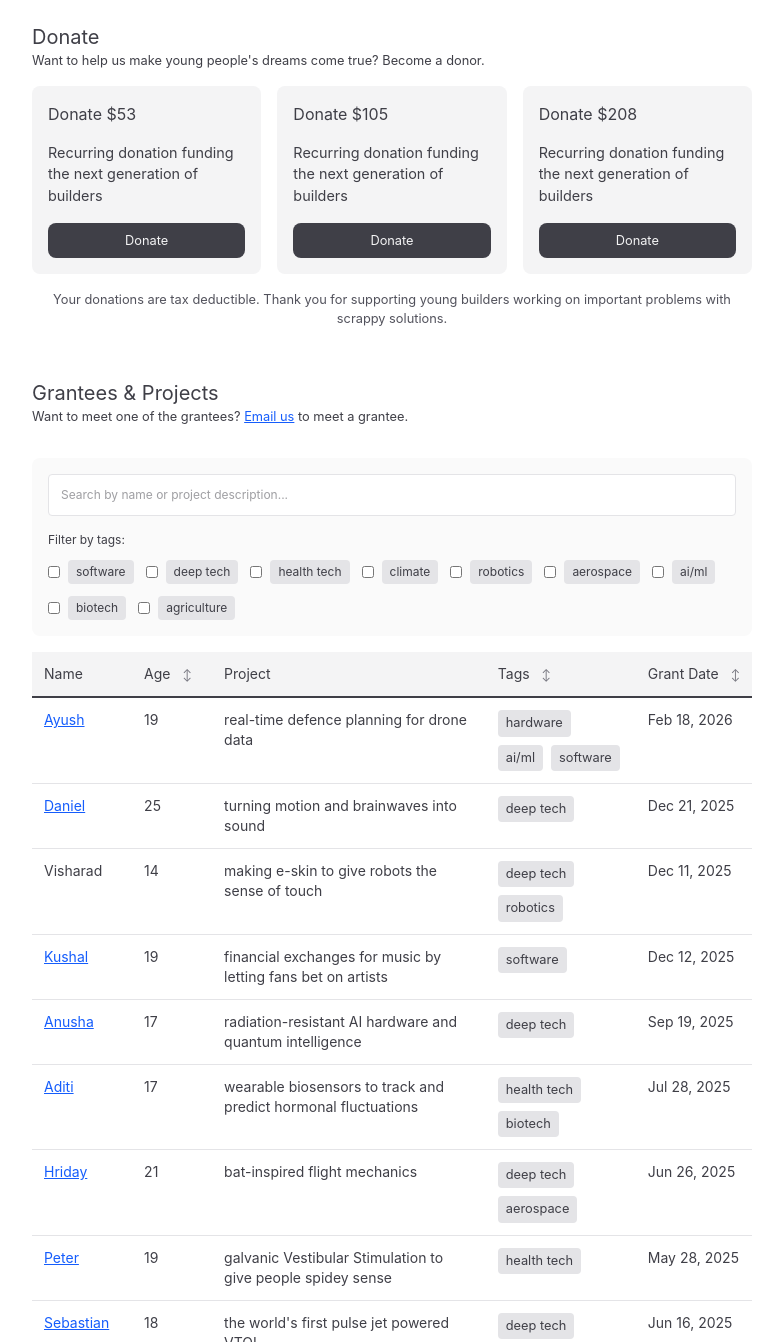
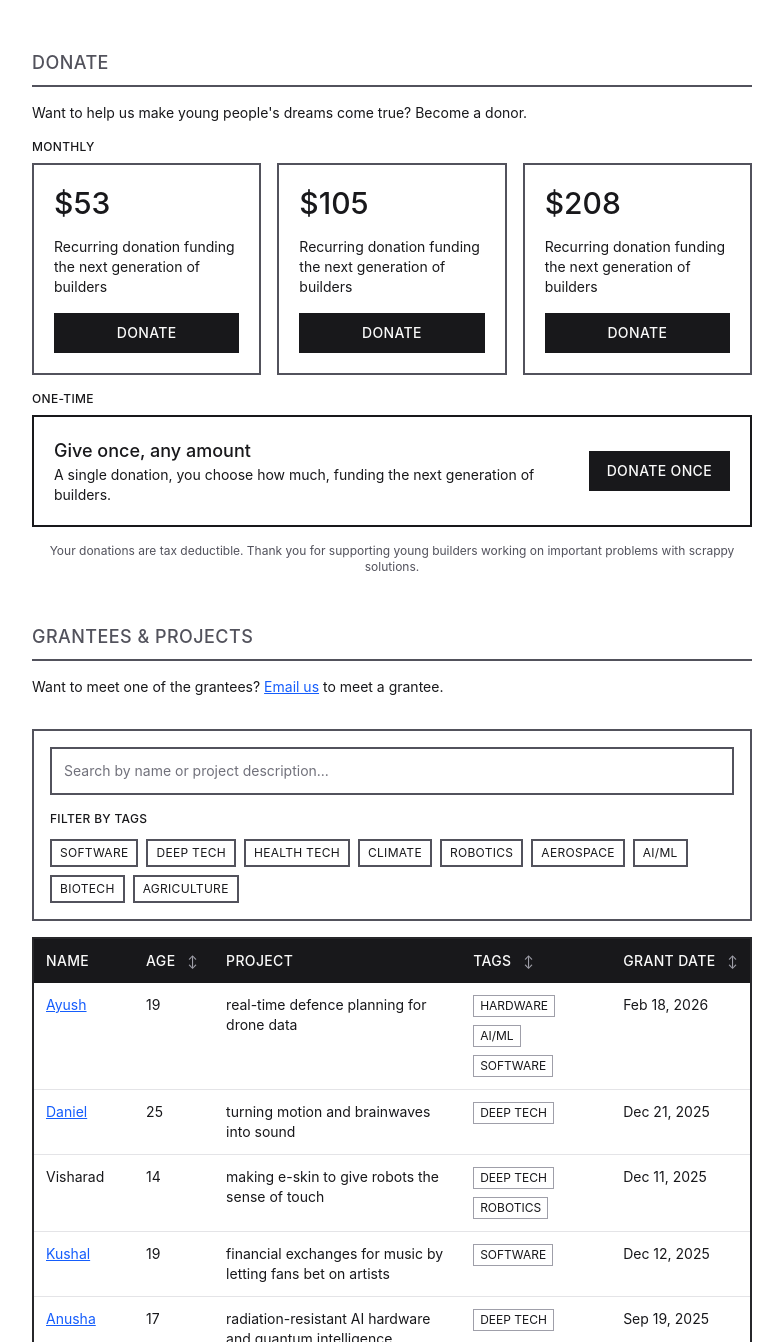
Before and after one commit to Bagel-Fund/bagel.fund, an Astro site: page / in a window 1280 px wide. Shown: the part 607-1949 px from the top of the page, without its empty margins (248-1031 px from the left). Built offline with nearby package versions, Linux system fonts and the light colour scheme; Astro itself is replaced by a stand-in of ours.

Commit message:
small visual updates + donate once

```diff
--- a/astro.config.mjs
+++ b/astro.config.mjs
@@ -13,7 +13,7 @@ export default defineConfig({
       provider: fontProviders.google(),
       name: "Geist Mono",
       cssVariable: "--font-geist-mono",
-      weights: [400],
+      weights: [400, 500],
       styles: ["normal"],
     },
   ],
--- a/src/components/donation-card.astro
+++ b/src/components/donation-card.astro
@@ -7,14 +7,10 @@ interface Props {
 const { amount, url } = Astro.props;
 ---
 
-<div class="flex flex-col gap-4 rounded-lg bg-zinc-100 p-4">
-  <h2 class="text-base">Donate ${amount}</h2>
-  <p class="text-[0.9rem]">Recurring donation funding the next generation of builders</p>
-  <a
-    href={url}
-    target="_blank"
-    class="rounded-lg bg-zinc-700 px-4 py-2 text-center text-zinc-100 transition-all duration-200 hover:bg-zinc-600"
-  >
-    Donate
-  </a>
+<div class="flex flex-col gap-4 border-2 border-zinc-600 bg-white p-5">
+  <h2 class="text-3xl font-medium">${amount}</h2>
+  <p class="text-sm">
+    Recurring donation funding the next generation of builders
+  </p>
+  <a href={url} target="_blank" class="btn mt-auto">Donate</a>
 </div>
--- a/src/components/grantees-table.astro
+++ b/src/components/grantees-table.astro
@@ -42,10 +42,10 @@ const COLUMNS: readonly Column[] = [
   { label: "Grant Date", sort: "fundedDate" },
 ];
 
-const TH_CLASS = "border-b-2 border-zinc-700 p-3 py-3 text-left font-normal";
+const TH_CLASS = "p-3 text-left font-medium tracking-wide uppercase";
 const SORTABLE_CLASS =
-  "sortable cursor-pointer select-none whitespace-nowrap hover:bg-zinc-200";
-const SORT_INDICATOR_CLASS = "sort-indicator ml-2 text-[0.7rem] text-zinc-500";
+  "sortable cursor-pointer select-none whitespace-nowrap hover:bg-zinc-700";
+const SORT_INDICATOR_CLASS = "sort-indicator ml-2 text-xs text-zinc-400";
 const CELL_CLASS = "border-b border-zinc-200 p-3 align-top";
 
 const formatDate = (dateString: string) =>
@@ -56,28 +56,29 @@ const formatDate = (dateString: string) =>
   });
 ---
 
-<div class="my-4 rounded-lg bg-zinc-50 p-4">
+<div class="my-4 border-2 border-zinc-600 p-4">
   <div class="mb-4">
     <input
       type="text"
       id="search-input"
       placeholder="Search by name or project description..."
-      class="w-full text-xs rounded border border-zinc-200 bg-white p-3 focus:border-zinc-700 focus:outline-none"
+      class="w-full border-2 border-zinc-600 bg-white p-3 text-sm placeholder:text-zinc-500 focus:bg-zinc-50 focus:outline-none"
     />
   </div>
 
   <div class="flex flex-col gap-3">
-    <span class="text-xs">Filter by tags:</span>
-    <div id="tag-filters" class="flex flex-wrap gap-3">
+    <span class="text-xs font-medium tracking-wide uppercase">Filter by tags</span
+    >
+    <div id="tag-filters" class="flex flex-wrap gap-2">
       {
         FILTER_TAGS.map((tag) => (
-          <label class="group flex cursor-pointer select-none items-center gap-2 text-xs">
+          <label class="cursor-pointer text-xs tracking-wide uppercase">
             <input
               type="checkbox"
-              class="tag-checkbox peer size-3 cursor-pointer"
+              class="tag-checkbox peer sr-only"
               value={tag}
             />
-            <span class="rounded bg-zinc-200 px-2 py-1 transition-all duration-200 group-hover:bg-zinc-300 peer-checked:bg-zinc-700 peer-checked:text-zinc-100">
+            <span class="inline-block border-2 border-zinc-600 px-2 py-1 transition-colors select-none peer-checked:bg-zinc-600 peer-checked:text-zinc-50 peer-focus-visible:outline-2 peer-focus-visible:outline-offset-2">
               {tag}
             </span>
           </label>
@@ -87,9 +88,12 @@ const formatDate = (dateString: string) =>
   </div>
 </div>
 
-<div id="grantees-container" class="my-4 overflow-x-auto">
+<div
+  id="grantees-container"
+  class="my-4 overflow-x-auto border-2 border-zinc-800"
+>
   <table id="grantees-table" class="w-full border-collapse text-sm">
-    <thead class="bg-zinc-100">
+    <thead class="bg-zinc-900 text-zinc-50">
       <tr>
         {
           COLUMNS.map((col) => (
@@ -121,11 +125,7 @@ const formatDate = (dateString: string) =>
           >
             <td class={CELL_CLASS}>
               {grantee.link ? (
-                <a
-                  href={grantee.link}
-                  target="_blank"
-                  class="text-blue-600 underline hover:text-blue-700"
-                >
+                <a href={grantee.link} target="_blank" class="underline">
                   {grantee.name}
                 </a>
               ) : (
@@ -137,7 +137,7 @@ const formatDate = (dateString: string) =>
             <td class={CELL_CLASS}>
               <div class="flex flex-wrap gap-2">
                 {grantee.tags.map((tag) => (
-                  <span class="inline-block whitespace-nowrap rounded bg-zinc-200 px-2 py-1 text-[0.8rem]">
+                  <span class="inline-block whitespace-nowrap border border-zinc-400 px-1.5 py-0.5 text-xs uppercase">
                     {tag}
                   </span>
                 ))}
--- a/src/pages/index.astro
+++ b/src/pages/index.astro
@@ -26,6 +26,10 @@ const DONATION_TIERS = [
   { amount: 105, url: "https://buy.stripe.com/bJefZhbN45wY67kaeDgbm00" },
   { amount: 208, url: "https://buy.stripe.com/6oU00jeZgf7yanA3Qfgbm02" },
 ] as const;
+
+// stripe one-time ("name your amount") payment link.
+// the tier links above are recurring subscriptions, do not reuse them here.
+const ONE_TIME_DONATION_URL = "https://donate.stripe.com/00w5kD9EWgbC2V85Yngbm04";
 
 const CONTACT_MAILTO =
   "mailto:aridutilh@gmail.com,alexa@kayman.ventures?subject=Bagel%20Grant%20Question";
@@ -72,10 +76,10 @@ const grantees = granteesEntries
       is:inline></script>
   </head>
 
-  <body class="flex px-5 pb-12 text-[0.8rem]">
+  <body class="flex px-5 pb-12 text-sm">
     <div id="root" class="mx-auto max-w-180">
       <BagelAnimation />
-      <h1 class="pb-4 text-2xl font-bold">Bagel Fund</h1>
+      <h1 class="pb-4 text-3xl font-medium tracking-tight">Bagel Fund</h1>
 
       <div>
         <p class="pb-4">
@@ -92,7 +96,7 @@ const grantees = granteesEntries
         <p class="pb-4">
           <a
             href="https://ak-columbia.notion.site/2250cfd9eaa3809db298f27055556489?pvs=105"
-            class="inline-block rounded-lg bg-zinc-800 px-3 py-1.5 text-zinc-100 transition-all duration-200 hover:bg-zinc-600"
+            class="btn"
           >
             Apply
           </a>
@@ -107,14 +111,13 @@ const grantees = granteesEntries
         </p>
       </div>
 
-      <br />
-
-      <div class="pt-5 mb-8">
-        <h2 class="text-xl">Donate</h2>
+      <div class="mt-12">
+        <h2 class="section-heading">Donate</h2>
         <p class="pb-4">
           Want to help us make young people's dreams come true? Become a donor.
         </p>
 
+        <p class="pb-2 text-xs font-medium tracking-wide uppercase">Monthly</p>
         <div class="grid grid-cols-1 gap-4 pb-4 sm:grid-cols-3">
           {
             DONATION_TIERS.map((tier) => (
@@ -123,17 +126,31 @@ const grantees = granteesEntries
           }
         </div>
 
-        <p class="text-center text-[0.8rem] text-zinc-600">
+        <p class="pb-2 text-xs font-medium tracking-wide uppercase">One-time</p>
+        <div
+          class="mb-4 flex flex-col gap-4 border-2 border-zinc-900 bg-white p-5 sm:flex-row sm:items-center sm:justify-between"
+        >
+          <div>
+            <h3 class="text-lg font-medium">Give once, any amount</h3>
+            <p class="text-sm">
+              A single donation, you choose how much, funding the next generation
+              of builders.
+            </p>
+          </div>
+          <a href={ONE_TIME_DONATION_URL} target="_blank" class="btn shrink-0">
+            Donate once
+          </a>
+        </div>
+
+        <p class="text-center text-xs text-zinc-600">
           Your donations are tax deductible. Thank you for supporting young
           builders working on important problems with scrappy solutions.
         </p>
       </div>
 
-      <br />
-
+      <div class="mt-12">
         <div>
-        <div>
-          <h2 class="text-xl">Grantees & Projects</h2>
+          <h2 class="section-heading">Grantees & Projects</h2>
           <p class="pb-4">
             Want to meet one of the grantees?{" "}
             <a href={CONTACT_MAILTO} class="underline">Email us</a> to meet a grantee.
@@ -151,10 +168,10 @@ const grantees = granteesEntries
             if you have questions about your application. Bagel Fund was founded by:
           </p>
 
-          <ul class="ml-4 list-none">
+          <ul class="grid list-none grid-cols-2 gap-x-6 gap-y-1 sm:grid-cols-3">
             {
               FOUNDERS.map((founder) => (
-                <li class="ml-4 leading-[1.3rem]">
+                <li>
                   <a href={founder.url} target="_blank" class="underline">
                     {founder.name}
                   </a>
@@ -164,8 +181,11 @@ const grantees = granteesEntries
           </ul>
         </div>
 
-        <p class="pt-24">Bagel Fund is a 501(c)3 nonprofit. EIN: 33-2899896.</p>
+        <div class="mt-16 border-t-2 border-zinc-600 pt-6">
           <p class="pb-4">
+            Bagel Fund is a 501(c)3 nonprofit. EIN: 33-2899896.
+          </p>
+          <p>
             <a
               href="https://www.youtube.com/watch?v=_u2B3yDnxKg&ab_channel=rebelstasia"
               target="_blank"
@@ -176,5 +196,6 @@ const grantees = granteesEntries
           </p>
         </div>
       </div>
+    </div>
   </body>
 </html>
--- a/src/styles/global.css
+++ b/src/styles/global.css
@@ -9,7 +9,7 @@
 }
 
 body {
-  color: var(--color-zinc-700);
+  color: var(--color-zinc-900);
   font-family: var(--font-geist-mono), monospace;
 }
 
@@ -24,3 +24,15 @@ body {
     color: var(--color-blue-700);
   }
 }
+
+@layer components {
+  /* hard-edged section divider heading, the brutalist backbone of the page */
+  .section-heading {
+    @apply mb-4 border-b-2 border-zinc-600 pb-2 text-lg text-zinc-600 font-medium tracking-wide uppercase;
+  }
+
+  /* square invert button: solid ink, flips to paper on hover */
+  .btn {
+    @apply inline-block border-2 border-zinc-900 bg-zinc-900 px-4 py-2 text-center font-medium tracking-wide text-zinc-50 uppercase transition-colors hover:bg-zinc-600;
+  }
+}
```
Lines whose indentation alone changed are shown as unchanged.
